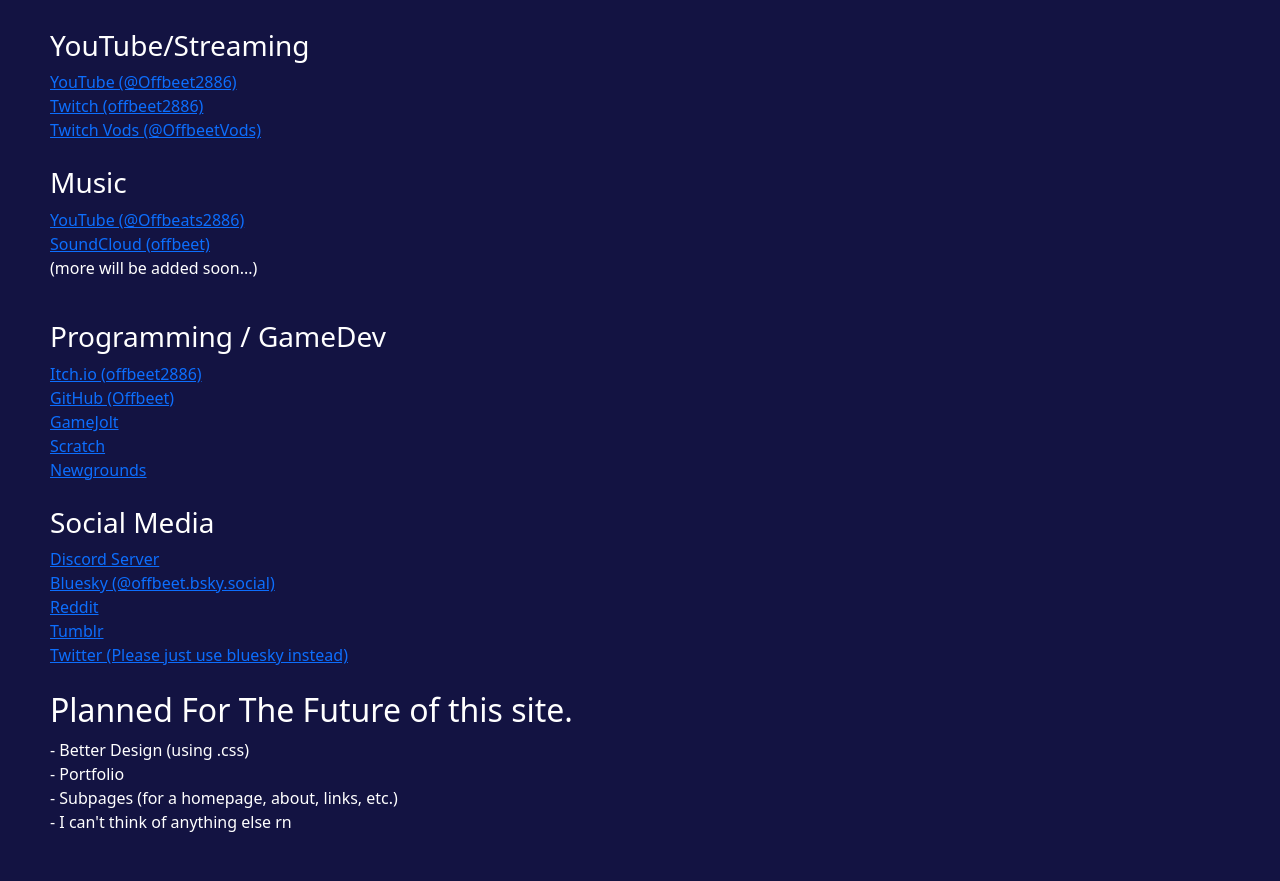
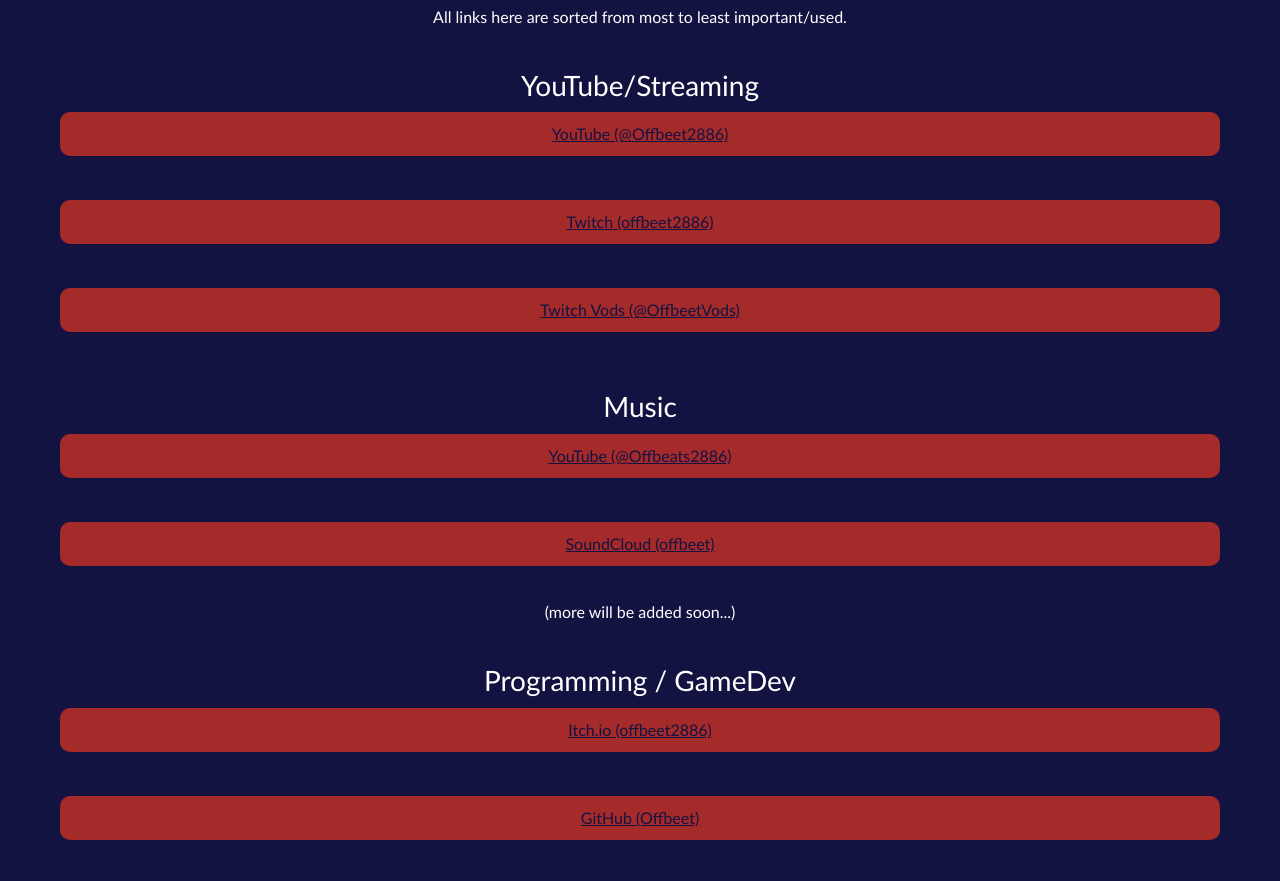
Before and after one commit to Offbeet/offbeet.github.io, a plain HTML site: page index.html in a window 1280 px wide. Shown: the part 776-1657 px from the top of the page. Before the commit the page ends 1626 px from the top, so only its background shows below. Drawn offline with nearby package versions, Linux system fonts and the light colour scheme.

Commit message:
Mostly style changes
Updated the style of the website to look a lot cooler with some boxes (so fancy I know)

I also updated the bluesky link to be accurate since I changed my handle from purchasing the .xyz domain.

```diff
--- a/index.html
+++ b/index.html
@@ -17,7 +17,7 @@
   <h1>Offbeet</h1>
     <p>Someone with too much free time.</p>
   <br>
-  <h2>About</h2>
+  <h2 class="Heading">About</h2>
     <p>
       <strong> This website is a work in progress as I learn more about coding. Please bare with me through that time. </strong> <br>
       The code for this site is available on my github (linked further down) so don't worry I won't steal data or anything (I don't even know how to.) <br>
@@ -29,7 +29,7 @@
       Thanks for reading! :D
     </p>
     <br>
-  <h2>Links</h2>
+  <h2 class="Heading">Links</h2>
     <p>All links here are sorted from most to least important/used.</p>
     <br>
     <h3>YouTube/Streaming</h3>
@@ -51,12 +51,12 @@
     <br>
     <h3>Social Media</h3>
       <a href="https://discord.gg/fVsV2zJD92">Discord Server</a> <br>
-      <a href="https://bsky.app/profile/offbeet.bsky.social">Bluesky (@offbeet.bsky.social)</a> <br>
+      <a href="https://bsky.app/profile/offbeet.xyz">Bluesky (@offbeet.xyz)</a> <br>
       <a href="https://www.reddit.com/user/Offbeet2886/">Reddit</a> <br>
       <a href="https://offbeet2886.tumblr.com/?source=share">Tumblr</a> <br>
       <a href="https://twitter.com/Offbeet2886">Twitter (Please just use bluesky instead)</a> <br>
     <br>
-  <h2>Planned For The Future of this site.</h2>
+  <h2 class="Heading">Planned For The Future of this site.</h2>
     <p>
       - Better Design (using .css) <br>
       - Portfolio <br>
--- a/style.css
+++ b/style.css
@@ -1,7 +1,9 @@
 body{
-    margin-left: 50px;
+    margin: 0 50px 0 50px;
     background-color:#131342;
     color: white;
+    text-align: center;
+    font-family: 'Trebuchet MS';
 }
 
 #ProfilePicture{
@@ -9,3 +11,22 @@ body{
     width: 200px;
     border-radius: 50%;
 }
+
+.Heading{
+    background-color: rgb(236, 89, 89);
+    border-radius: 10px;
+    padding: 10px;
+    display: block;
+    text-align: center;
+    color: #131342;
+}
+
+a{
+    background-color: brown;
+    border-radius: 10px;
+    padding: 10px;
+    display: block;
+    text-align: center;
+    margin: 10px;
+    color: #131342;
+  }
```
Also changed, not shown: 1 other file.
